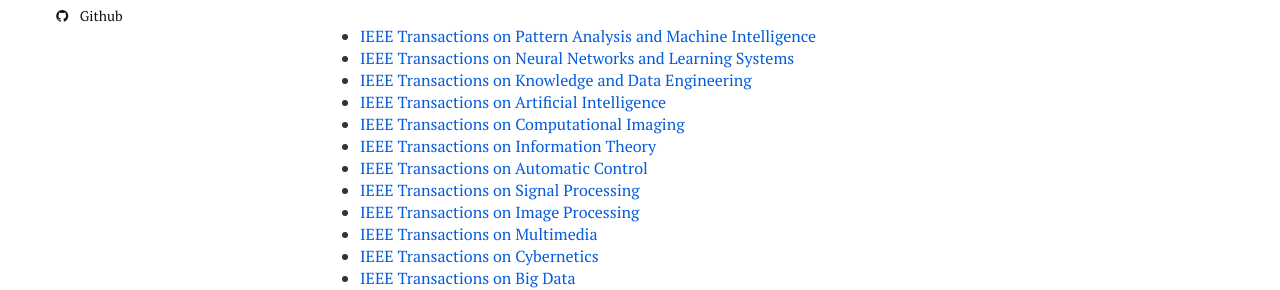
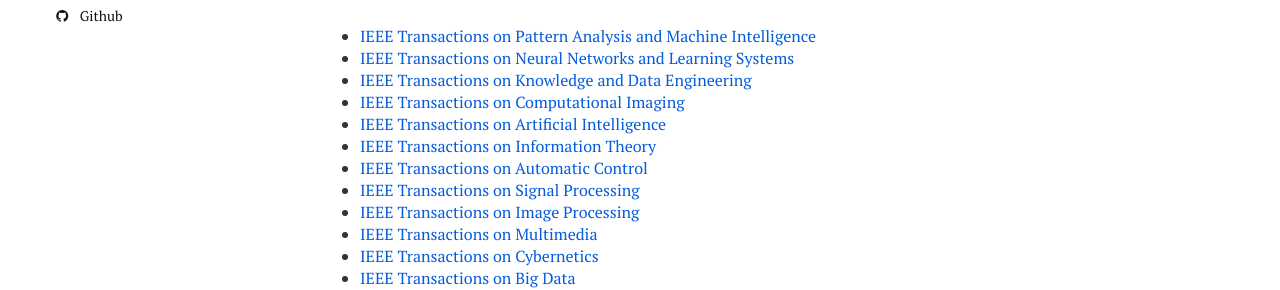
Before and after one commit to xianchaoxiu/xianchaoxiu.github.io, a Jekyll site: the page built from services/index.md, in a window 1280 px wide. Shown: the part 369-659 px from the top of the page. Built offline with Jekyll 4.4.1, drawn with Linux system fonts in a browser that asks for light colours; nearby versions of some CDN libraries.

Commit message:
Update index.md

```diff
--- a/services/index.md
+++ b/services/index.md
@@ -22,9 +22,9 @@ share: false
 * <a href="https://ieeexplore.ieee.org/xpl/RecentIssue.jsp?punumber=34" class="textlink" target="_blank">IEEE Transactions on Pattern Analysis and Machine Intelligence </a> <br>
 * <a href="https://ieeexplore.ieee.org/xpl/RecentIssue.jsp?punumber=5962385" class="textlink" target="_blank">IEEE Transactions on Neural Networks and Learning Systems </a> <br>
 * <a href="https://ieeexplore.ieee.org/xpl/RecentIssue.jsp?punumber=69" class="textlink" target="_blank">IEEE Transactions on Knowledge and Data Engineering </a> <br>
-* <a href="https://ieeexplore.ieee.org/xpl/RecentIssue.jsp?punumber=9078688" class="textlink" target="_blank">IEEE Transactions on Artificial Intelligence </a> <br>
 * <a href="https://ieeexplore.ieee.org/xpl/RecentIssue.jsp?punumber=6745852" class="textlink" target="_blank">IEEE Transactions on Computational Imaging
 </a> <br>
+* <a href="https://ieeexplore.ieee.org/xpl/RecentIssue.jsp?punumber=9078688" class="textlink" target="_blank">IEEE Transactions on Artificial Intelligence </a> <br>
 * <a href="https://ieeexplore.ieee.org/xpl/RecentIssue.jsp?punumber=18" class="textlink" target="_blank">IEEE Transactions on Information Theory </a> <br>
 * <a href="https://ieeexplore.ieee.org/xpl/RecentIssue.jsp?punumber=9" class="textlink" target="_blank">IEEE Transactions on Automatic Control </a> <br>
 * <a href="https://ieeexplore.ieee.org/xpl/RecentIssue.jsp?punumber=78" class="textlink" target="_blank">IEEE Transactions on Signal Processing </a> <br>
```
